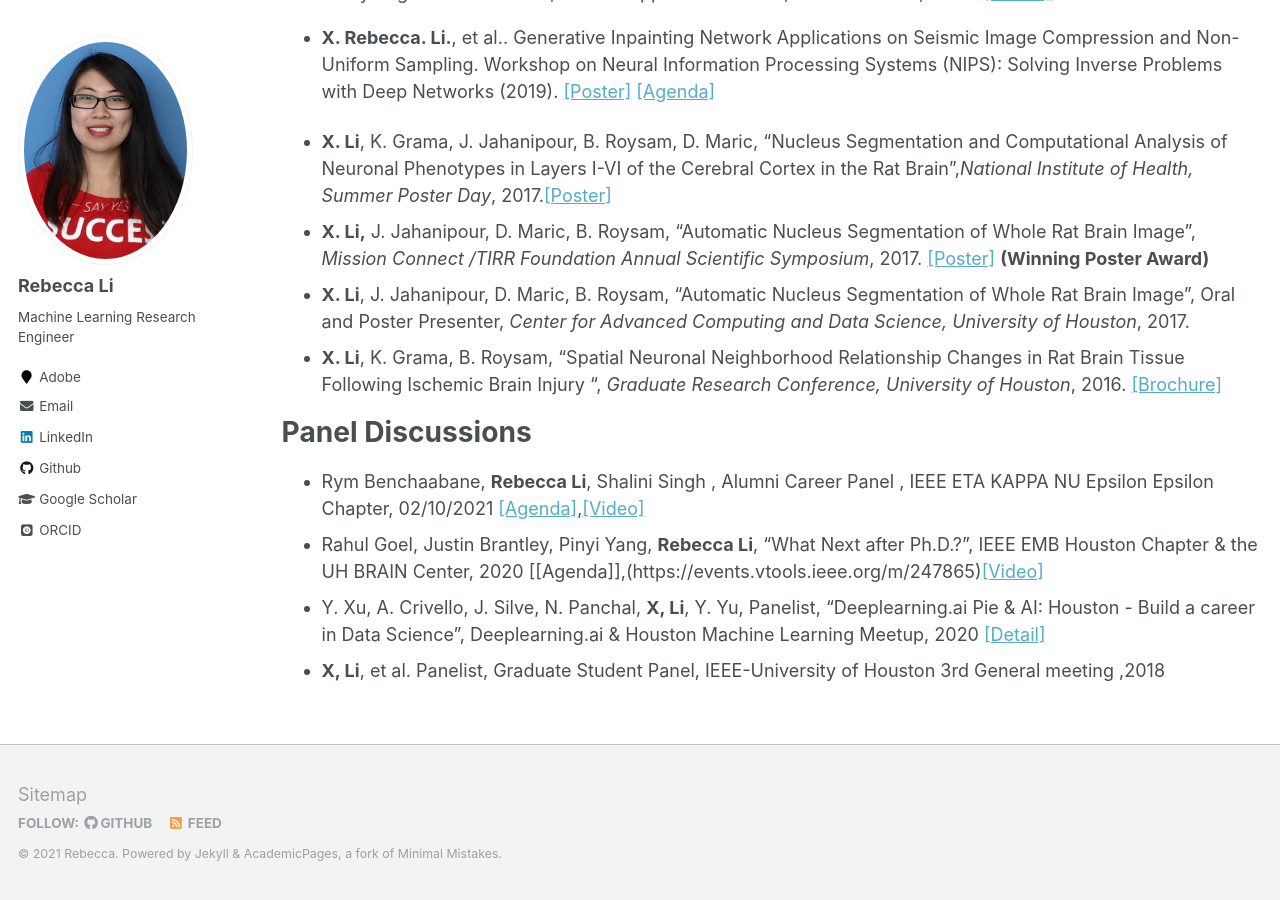
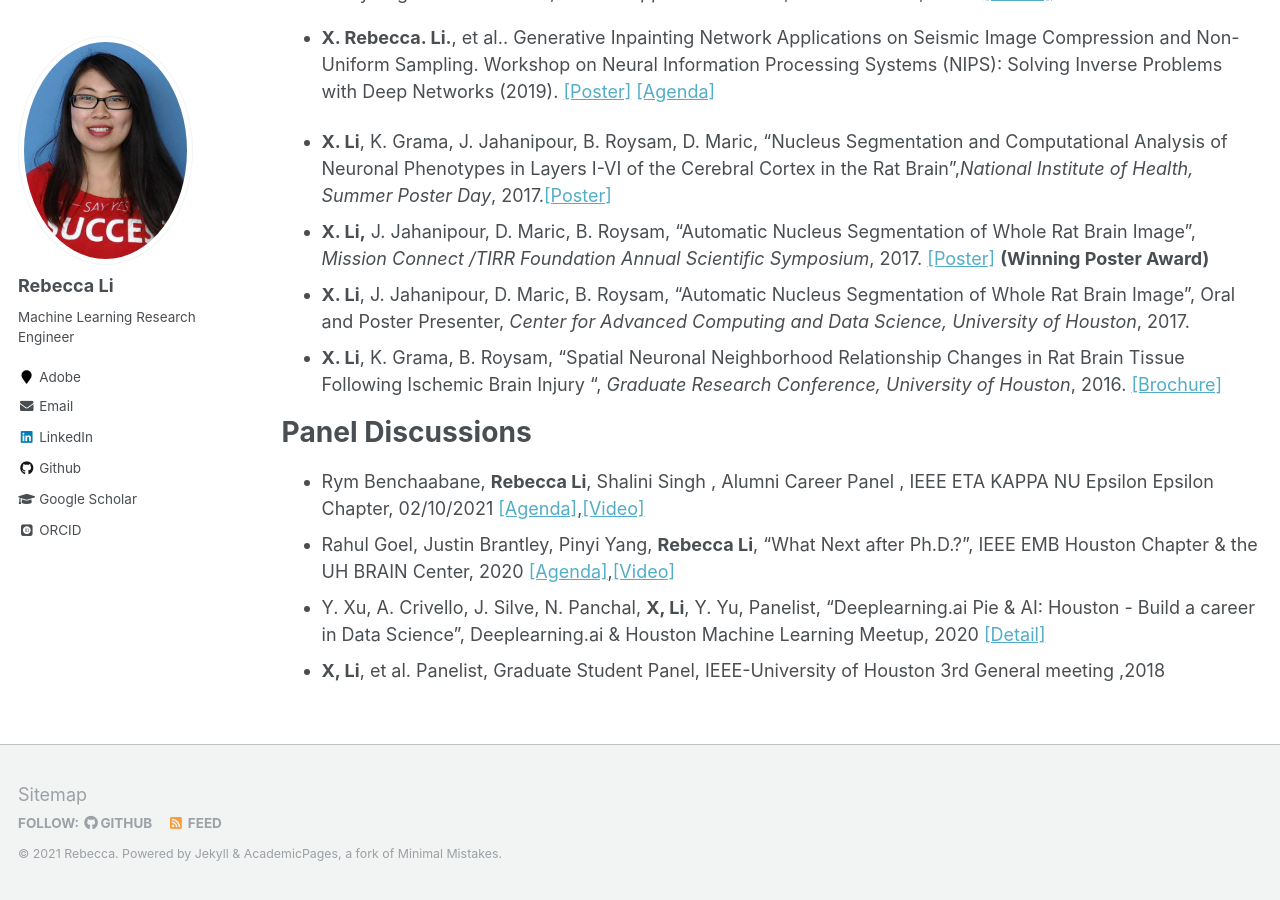
Before and after one commit to Xiaoyang-Rebecca/xiaoyang-rebecca.github.io, a Jekyll site: the page built from _pages/Presentations.md, in a window 1280 px wide and 900 px high, scrolled down 644 px. Built offline with Jekyll 4.4.1, drawn with Linux system fonts in a browser that asks for light colours; some web fonts are replaced; some of the changed lines change nothing that is shown.

Commit message:
Update Presentations.md

```diff
--- a/_pages/Presentations.md
+++ b/_pages/Presentations.md
@@ -28,6 +28,6 @@ author_profile: true
 
 # Panel Discussions
 - Rym Benchaabane, **Rebecca Li**, Shalini Singh , Alumni Career Panel , IEEE ETA KAPPA NU Epsilon Epsilon Chapter, 02/10/2021 [[Agenda]](https://hkn.ece.uh.edu/events-archive/),[[Video]](https://drive.google.com/file/d/15YZMDwmlQrM-k86MV53K1f1v1-K_BMYl/view)
-- Rahul Goel, Justin Brantley, Pinyi Yang, **Rebecca Li**, "What Next after Ph.D.?", IEEE EMB Houston Chapter & the UH BRAIN Center, 2020 [[Agenda]],(https://events.vtools.ieee.org/m/247865)[[Video]](https://www.youtube.com/watch?v=bPFMW-IGGlA&feature=youtu.be&t=8)
+- Rahul Goel, Justin Brantley, Pinyi Yang, **Rebecca Li**, "What Next after Ph.D.?", IEEE EMB Houston Chapter & the UH BRAIN Center, 2020 [[Agenda]](https://events.vtools.ieee.org/m/247865),[[Video]](https://www.youtube.com/watch?v=bPFMW-IGGlA&feature=youtu.be&t=8)
 - Y. Xu, A. Crivello, J. Silve, N. Panchal, **X, Li**, Y. Yu, Panelist, "Deeplearning.ai Pie & AI: Houston - Build a career in Data Science", Deeplearning.ai & Houston Machine Learning Meetup, 2020 [[Detail]](https://www.meetup.com/Houston-Machine-Learning/events/267287657/)
 - **X, Li**, et al. Panelist, Graduate Student Panel, IEEE-University of Houston 3rd General meeting ,2018
```
